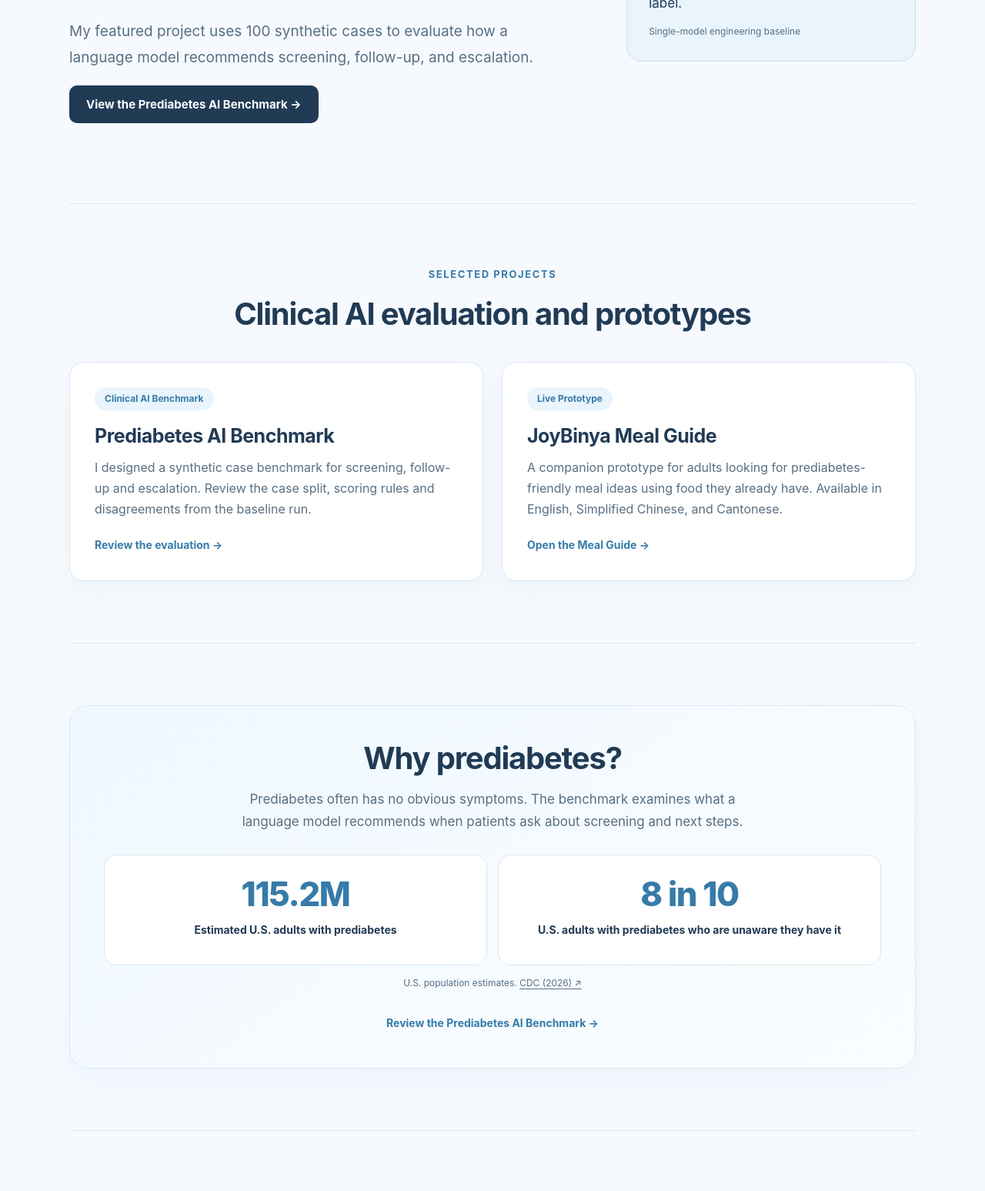
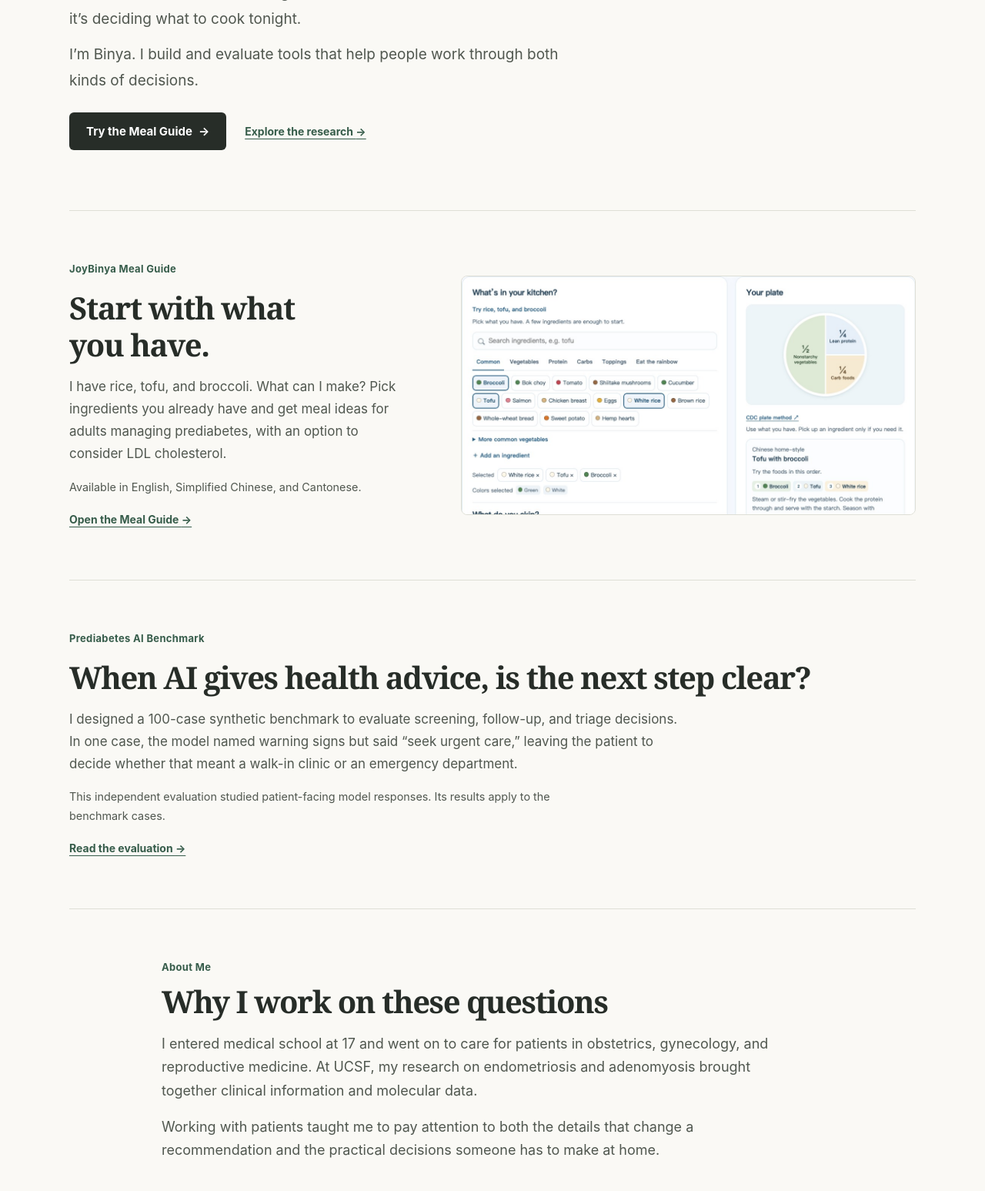
Before and after one commit to liubinya-joy/liubinya-joy.github.io, a plain HTML site: page index.html in a window 1280 px wide. Shown: the part 475-2022 px from the top of the page at 77% size. Drawn offline with Linux system fonts and the light colour scheme.

Commit message:
Feature the Meal Guide on the JoyBinya homepage

```diff
--- a/index.html
+++ b/index.html
@@ -4,24 +4,24 @@
 <head>
   <meta charset="UTF-8">
   <meta name="viewport" content="width=device-width, initial-scale=1">
-  <meta name="theme-color" content="#f6faff">
-  <meta name="description" content="Binya Liu is a physician-scientist designing and evaluating clinical AI for patient guidance. Explore the Prediabetes AI Benchmark, methods, and failure analysis.">
+  <meta name="theme-color" content="#faf9f5">
+  <meta name="description" content="Binya Liu is a physician-scientist exploring everyday food choices and clinical AI evaluation through the JoyBinya Meal Guide and Prediabetes AI Benchmark.">
   <link rel="canonical" href="https://joybinya.com/">
   <meta property="og:type" content="website">
   <meta property="og:url" content="https://joybinya.com/">
-  <meta property="og:title" content="Binya Liu | Clinical AI Evaluation">
-  <meta property="og:description" content="A physician-scientist’s portfolio on clinical AI evaluation, including a 100-case synthetic benchmark for patient guidance.">
-  <meta property="og:image" content="https://joybinya.com/clinical-ai-preview.jpg">
+  <meta property="og:title" content="JoyBinya | Health, Research &amp; Everyday Decisions">
+  <meta property="og:description" content="Explore Binya Liu’s meal-building prototype and independent research into patient-facing AI.">
+  <meta property="og:image" content="https://joybinya.com/meal-guide-preview.jpg">
   <meta property="og:image:width" content="1200">
   <meta property="og:image:height" content="630">
-  <meta property="og:image:alt" content="Binya Liu, physician-scientist working on clinical AI evaluation.">
+  <meta property="og:image:alt" content="The JoyBinya Meal Guide showing selected ingredients and a suggested plate.">
   <meta name="twitter:card" content="summary_large_image">
-  <title>Binya Liu | Clinical AI Evaluation</title>
+  <title>JoyBinya | Health, Research &amp; Everyday Decisions</title>
 
   <link rel="stylesheet" href="./site.css">
 </head>
 
-<body>
+<body class="home-page">
 
   <!-- NAVIGATION -->
 
@@ -30,8 +30,8 @@
       <a class="logo" href="#home">JoyBinya</a>
 
       <div class="nav-links">
-        <a href="#projects">Projects</a>
-        <a href="./benchmark.html">Benchmark</a>
+        <a href="#projects">Meal Guide</a>
+        <a href="./benchmark.html">Research</a>
         <a href="#about">About</a>
         <a href="#publications">Publications</a>
         <a href="#contact">Contact</a>
@@ -41,111 +41,34 @@
 
   <main class="container">
 
-    <!-- HOME -->
-
-    <section class="hero" id="home"
-             aria-labelledby="hero-title">
-
-      <div>
-        <p class="eyebrow">
-          Binya Liu · Physician-Scientist · Clinical AI
-        </p>
-
-        <h1 id="hero-title">
-          I design and evaluate clinical AI for safer patient guidance.
-        </h1>
-
-        <p class="hero-description">
-          My featured project uses 100 synthetic cases to evaluate how a language
-          model recommends screening, follow-up, and escalation.
-        </p>
-
-        <a class="button" href="./benchmark.html">
-          View the Prediabetes AI Benchmark &rarr;
-        </a>
-      </div>
-
-      <aside class="hero-result" aria-labelledby="hero-result-heading">
-        <h2 id="hero-result-heading">Benchmark baseline</h2>
-        <strong class="metric-number">92.5%</strong>
-        <p>74 of 80 held-out synthetic cases matched the frozen primary-action label.</p>
-        <p class="metric-source">Single-model engineering baseline</p>
-      </aside>
-
-    </section>
-
-    <!-- PROJECTS -->
-
-    <section class="section" id="projects"
-             aria-labelledby="projects-heading">
-
-      <div class="section-heading">
-        <p class="eyebrow">Selected Projects</p>
-        <h2 id="projects-heading">
-          Clinical AI evaluation and prototypes
-        </h2>
-      </div>
-
-      <div class="cards">
-
-        <article class="card">
-          <span class="pill">Clinical AI Benchmark</span>
-
-          <h3>Prediabetes AI Benchmark</h3>
-
-          <p>
-            I designed a synthetic case benchmark for screening, follow-up and escalation.
-            Review the case split, scoring rules and disagreements from the baseline run.
-          </p>
-
-          <div class="card-footer">
-            <a class="text-link" href="./benchmark.html">
-              Review the evaluation &rarr;
-            </a>
-          </div>
-        </article>
-
-        <article class="card">
-          <span class="pill">Live Prototype</span>
-
-          <h3>JoyBinya Meal Guide</h3>
-
-          <p>
-            A companion prototype for adults looking for prediabetes-friendly meal ideas
-            using food they already have. Available in English, Simplified Chinese, and Cantonese.
-          </p>
-
-          <div class="card-footer">
-            <a class="text-link" href="https://joybinya-meal.fatu.chatgpt.site/">
-              Open the Meal Guide &rarr;
-            </a>
-          </div>
-        </article>
-
+    <section class="hero" id="home" aria-labelledby="hero-title">
+      <p class="eyebrow">Binya Liu · Physician-scientist</p>
+      <h1 id="hero-title">What should I do next?</h1>
+      <p class="hero-description">Sometimes that means knowing when to seek medical care. Sometimes it’s deciding what to cook tonight.</p>
+      <p class="hero-description">I’m Binya. I build and evaluate tools that help people work through both kinds of decisions.</p>
+      <div class="home-actions">
+        <a class="button" href="https://joybinya-meal.fatu.chatgpt.site/">Try the Meal Guide <span aria-hidden="true">→</span></a>
+        <a class="text-link" href="./benchmark.html">Explore the research <span aria-hidden="true">→</span></a>
       </div>
     </section>
 
-    <section class="section" id="benchmark" aria-labelledby="benchmark-heading">
-      <div class="feature-panel">
-        <div class="section-heading">
-          <h2 id="benchmark-heading">Why prediabetes?</h2>
-          <p class="section-subtitle">Prediabetes often has no obvious symptoms. The benchmark examines what a language model recommends when patients ask about screening and next steps.</p>
-        </div>
-        <div class="metric-grid">
-          <div class="metric-card">
-            <strong class="metric-number">115.2M</strong>
-            <p class="metric-label">Estimated U.S. adults with prediabetes</p>
-          </div>
-          <div class="metric-card">
-            <strong class="metric-number">8 in 10</strong>
-            <p class="metric-label">U.S. adults with prediabetes who are unaware they have it</p>
-          </div>
-        </div>
-        <p class="source-note">
-          U.S. population estimates. <a href="https://www.cdc.gov/diabetes/communication-resources/prediabetes-statistics.html">CDC (2026) &nearr;</a>
-        </p>
-        <div class="center"><a class="text-link" href="./benchmark.html">Review the Prediabetes AI Benchmark &rarr;</a></div>
+    <section class="section featured-project" id="projects" aria-labelledby="meal-heading">
+      <div class="featured-copy">
+        <p class="eyebrow">JoyBinya Meal Guide</p>
+        <h2 id="meal-heading">Start with what you have.</h2>
+        <p>I have rice, tofu, and broccoli. What can I make? Pick ingredients you already have and get meal ideas for adults managing prediabetes, with an option to consider LDL cholesterol.</p>
+        <p class="project-detail">Available in English, Simplified Chinese, and Cantonese.</p>
+        <a class="text-link" href="https://joybinya-meal.fatu.chatgpt.site/">Open the Meal Guide <span aria-hidden="true">→</span></a>
       </div>
+      <img class="meal-preview" src="./meal-guide-preview.jpg" width="1200" height="630" alt="Meal Guide screen with rice, tofu, and broccoli selected and a tofu-with-broccoli suggestion." loading="lazy">
+    </section>
+
+    <section class="section research-project" id="benchmark" aria-labelledby="benchmark-heading">
+      <p class="eyebrow">Prediabetes AI Benchmark</p>
+      <h2 id="benchmark-heading">When AI gives health advice, is the next step clear?</h2>
+      <p>I designed a 100-case synthetic benchmark to evaluate screening, follow-up, and triage decisions. In one case, the model named warning signs but said “seek urgent care,” leaving the patient to decide whether that meant a walk-in clinic or an emergency department.</p>
+      <p class="project-detail">This independent evaluation studied patient-facing model responses. Its results apply to the benchmark cases.</p>
+      <a class="text-link" href="./benchmark.html">Read the evaluation <span aria-hidden="true">→</span></a>
     </section>
 
     <!-- ABOUT ME -->
@@ -158,26 +81,9 @@
         <div class="about-copy">
           <p class="eyebrow">About Me</p>
 
-          <h2 id="about-heading">
-            From Clinical Medicine to Healthcare AI
-          </h2>
-
-          <p>
-            Medicine has shaped my life since I entered
-            medical school at 17.
-            Years of patient care, research, and teaching
-            have taught me that great healthcare requires
-            sound judgment, scientific rigor,
-            and genuine empathy.
-          </p>
-
-          <p>
-            Today, I bring these perspectives to healthcare AI —
-            building trustworthy evaluations and practical tools
-            that support clinicians, empower patients,
-            and help more people make informed decisions
-            about their health.
-          </p>
+          <h2 id="about-heading">Why I work on these questions</h2>
+          <p>I entered medical school at 17 and went on to care for patients in obstetrics, gynecology, and reproductive medicine. At UCSF, my research on endometriosis and adenomyosis brought together clinical information and molecular data.</p>
+          <p>Working with patients taught me to pay attention to both the details that change a recommendation and the practical decisions someone has to make at home.</p>
         </div>
 
         <div class="experience"
@@ -214,13 +120,7 @@
       <div class="feature-panel">
 
         <div class="section-heading">
-          <p class="eyebrow">
-            Research &amp; Publications
-          </p>
-
-          <h2 id="publications-heading">
-            A foundation in scientific inquiry
-          </h2>
+          <h2 id="publications-heading">Selected publications</h2>
 
           <p class="section-subtitle">
             Selected publications exploring reproductive health,
@@ -332,11 +232,7 @@
     <section class="section center" id="contact"
              aria-labelledby="contact-heading">
 
-      <p class="eyebrow">Let's Connect</p>
-
-      <h2 id="contact-heading">
-        Let's build more thoughtful healthcare AI.
-      </h2>
+      <h2 id="contact-heading">Get in touch</h2>
 
       <p class="contact-copy">
         Open to opportunities and collaborations
--- a/site.css
+++ b/site.css
@@ -143,16 +143,6 @@ h1 {
   line-height: 1.78;
   text-wrap: pretty;
 }
-
-.hero-result {
-  padding: 28px;
-  border: 1px solid #c6dfef;
-  border-radius: 20px;
-  background: var(--soft);
-}
-
-.hero-result h2 { font-size: 19px; letter-spacing: 0; margin-bottom: 16px; }
-.hero-result p { margin: 12px 0 0; }
 
 .benchmark-intro { max-width: 800px; padding: clamp(54px, 8vw, 96px) 0 42px; }
 .benchmark-intro h1 { text-wrap: pretty; }
@@ -541,3 +531,65 @@ h2 {
 @media (prefers-reduced-motion: reduce) {
   html { scroll-behavior: auto; }
 }
+
+/* Portfolio homepage */
+.home-page {
+  --ink: #272d28;
+  --muted: #50574f;
+  --blue: #365c4a;
+  --line: #dedfd6;
+  --paper: #faf9f5;
+  --soft: #edf0e8;
+}
+
+.home-page .hero {
+  display: block;
+  max-width: 780px;
+  padding: clamp(48px, 8vw, 96px) 0 clamp(44px, 7vw, 78px);
+}
+
+.home-page h1, .home-page h2 {
+  font-family: "Source Serif 4", Georgia, serif;
+  font-weight: 600;
+  letter-spacing: -.035em;
+  text-wrap: pretty;
+}
+
+.home-page h1 { font-size: clamp(2.65rem, 6.8vw, 5.25rem); margin-bottom: 20px; }
+.home-page .eyebrow { text-transform: none; letter-spacing: .025em; }
+.home-page .hero-description { margin-bottom: 12px; }
+.home-actions { display: flex; flex-wrap: wrap; align-items: center; gap: 12px 24px; margin-top: 24px; }
+.home-page .section { padding-block: clamp(32px, 5.5vw, 64px); }
+.home-page .text-link { text-decoration: underline; text-underline-offset: 4px; }
+.home-page .button { border-radius: 6px; }
+.home-page .button-light { border-color: var(--line); }
+.home-page .button-light:hover { background: #e1e7db; }
+
+.featured-project {
+  display: grid;
+  grid-template-columns: minmax(0, .86fr) minmax(0, 1.14fr);
+  align-items: center;
+  gap: clamp(24px, 5vw, 64px);
+}
+
+.featured-copy h2, .research-project h2 { margin-bottom: 16px; }
+.featured-copy > p:not(.eyebrow), .research-project > p:not(.eyebrow) { color: var(--muted); }
+.project-detail { font-size: .9rem; }
+.research-project > p { max-width: 74ch; }
+.meal-preview { display: block; width: 100%; height: auto; border: 1px solid var(--line); border-radius: 8px; }
+
+.home-page .feature-panel, .home-page .pub-list {
+  background: transparent;
+  border: 0;
+  border-radius: 0;
+  padding: 0;
+  box-shadow: none;
+  margin-inline: 0;
+}
+.home-page .section-heading, .home-page .section-subtitle, .home-page .contact-copy { margin-inline: 0; }
+.home-page .section-heading, .home-page #publications .center, .home-page #contact { text-align: left; }
+.home-page .contact-links { justify-content: flex-start; }
+
+@media (max-width: 720px) {
+  .featured-project { grid-template-columns: 1fr; }
+}
```
Also changed, not shown: meal-guide-preview.jpg (added).
